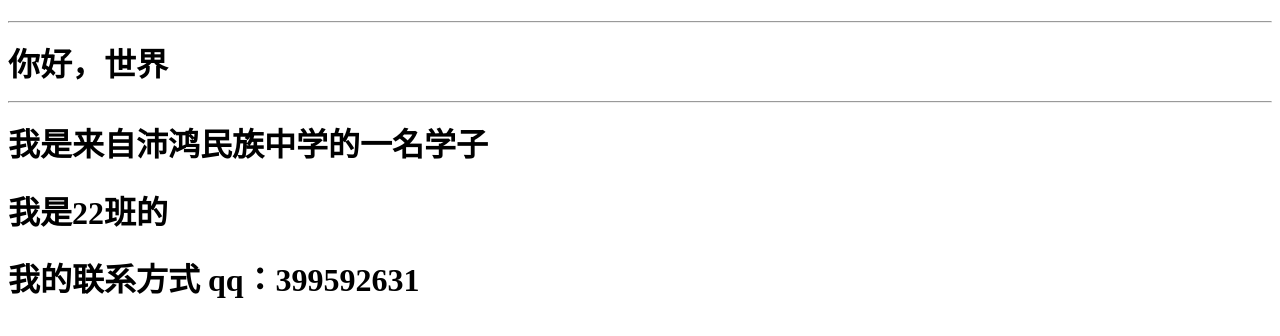
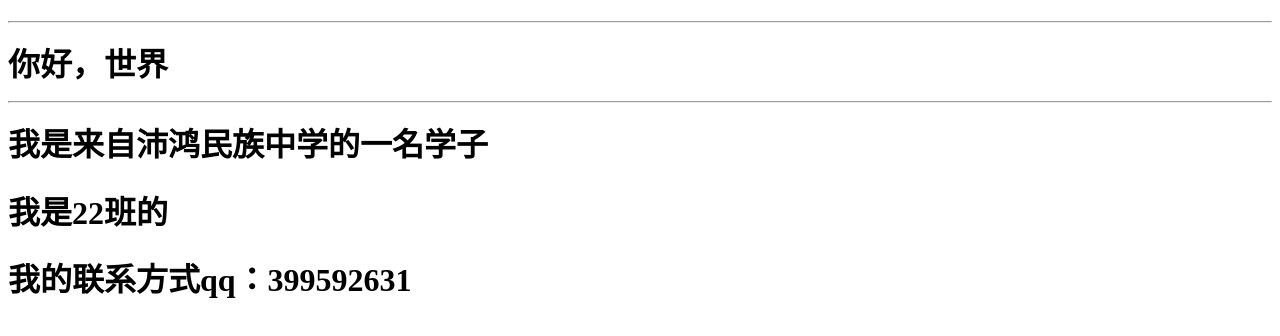
Before and after one commit to dksfwq/dsdads, a plain HTML site: page index.html in a window 1280 px wide. Drawn offline with Linux system fonts and the light colour scheme.

Commit message:
Add files via upload

```diff
--- a/index.html
+++ b/index.html
@@ -9,8 +9,7 @@
 <body>
     <h1><hr>你好，世界<hr>我是来自沛鸿民族中学的一名学子</h6>
     <h1>我是22班的</h1>
-    <h1>我的联系方式
-        qq：399592631<h6>
+    <h1>我的联系方式qq：399592631<h6>
 
 </body>
 </html>
```
